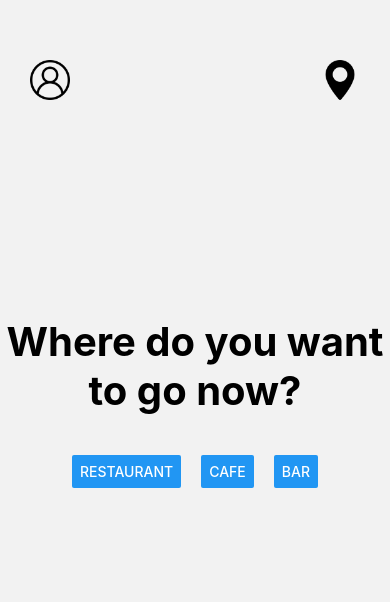
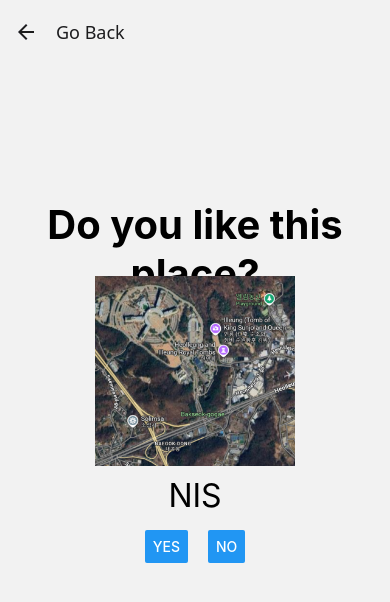
Before and after one commit to detvildalivet/sinchon_guide, a React Native app: screen /NoMatch in a window 390 px wide. Shown: the top 602 px of the page. Built offline with nearby package versions, Linux system fonts and the light colour scheme.

Commit message:
noMatchScreen

```diff
--- a/App.js
+++ b/App.js
@@ -1,10 +1,10 @@
-import { Component } from 'react';
 import { NavigationContainer } from '@react-navigation/native';
 import { createNativeStackNavigator } from '@react-navigation/native-stack';
 import HomeScreen from './src/home';
 import WillYouMatchScreen from './src/willyoumatch';
 import ProfileScreen from './src/profile';
 import SettingsScreen from './src/settings';
+import NoMatchScreen from './src/nomatch';
 
 const Stack = createNativeStackNavigator();
 
@@ -15,7 +15,7 @@ function RootStack() {
       <Stack.Screen name='WillYouMatch' component={WillYouMatchScreen}
         options={{
           headerTransparent: true,
-          headerTitle: 'Go back',
+          headerTitle: 'Go Back',
           headerShadowVisible: false
         }}
       />
@@ -31,18 +31,23 @@ function RootStack() {
           headerTitleAlign: 'center'
         }}
       />
+      <Stack.Screen name='NoMatch' component={NoMatchScreen}
+        options={{
+          headerTransparent: true,
+          headerTitle: 'Go Back',
+          headerShadowVisible: false
+        }}
+      />
     </Stack.Navigator>
   );
 }
 
-class App extends Component {
-  render () {
-    return (
-      <NavigationContainer>
-        <RootStack/>
-      </NavigationContainer>
-    );
-  }
+const App = () => {
+  return (
+    <NavigationContainer>
+      <RootStack/>
+    </NavigationContainer>
+  );
 }
 
 export default App;
--- a/src/home.js
+++ b/src/home.js
@@ -1,9 +1,7 @@
-import { Component } from 'react';
 import { TouchableOpacity, Button, Text, View, Alert, Image } from 'react-native'; // Alert is only for testing.
 import styles from './styles';
 
-class HomeScreen extends Component {
-  render () {
+const HomeScreen = ({ navigation }) => {
   return (
     <View style={styles.container}>
       <Text style={styles.maintxt}>
@@ -13,19 +11,19 @@ class HomeScreen extends Component {
         <Button
           title="Restaurant"
           onPress={()=>
-              { this.props.navigation.navigate('WillYouMatch', { selectedPlace: 'Restaurant' }) }
+            { navigation.navigate('WillYouMatch', { selectedPlace: 'Restaurant' }) }
           }
         />
         <Button
           title="Cafe"
           onPress={()=>
-              { this.props.navigation.navigate('WillYouMatch', { selectedPlace: 'Cafe' }) }
+            { navigation.navigate('WillYouMatch', { selectedPlace: 'Cafe' }) }
           }
         />
         <Button
           title="Bar"
           onPress={()=>
-              { this.props.navigation.navigate('WillYouMatch', { selectedPlace: 'Bar' }) }
+            { navigation.navigate('WillYouMatch', { selectedPlace: 'Bar' }) }
           }
         />
       </View>
@@ -40,7 +38,7 @@ class HomeScreen extends Component {
       <View style={styles.topLeftContainer}>
         <TouchableOpacity
           onPress={()=>
-              { this.props.navigation.navigate('Profile') }
+            { navigation.navigate('Profile') }
           }
         >
           <Image
@@ -52,6 +50,5 @@ class HomeScreen extends Component {
     </View>
   );
 }
-}
 
 export default HomeScreen;
--- /dev/null
+++ b/src/nomatch.js
@@ -0,0 +1,49 @@
+import React, { useState } from 'react';
+import { Button, Text, View, Alert, Image } from 'react-native'; // Alert is only for testing.
+import styles from './styles';
+
+const NoMatchScreen = ({ route }) => {
+  const [index, setIndex] = useState(0)
+
+  const noPressed = () => {
+    setIndex((prev) => (prev + 1) % location.length)
+  }
+
+  const location = [
+    {
+      id: '0',
+      title: 'NIS',
+      source: require('./assets/minimaps/Map_temp.png')
+    },
+    {
+      id: '1',
+      title: 'The Pentagon',
+      source: require('./assets/minimaps/Map2_temp.png')
+    }
+  ]
+  const selectedPlace = route?.params?.selectedPlace || null
+
+  return (
+    <View style={styles.container}>
+
+      <View style={styles.topContainer}>
+        <Text style={styles.maintxt}>
+          Do you like this place?
+        </Text>
+      </View>
+
+      <View style={{ alignItems: 'center' }}>
+        <Image source={location[index].source} style={styles.minimap} />
+        <Text style={styles.subTitle}>{ location[index].title }</Text>
+
+        <View style={[styles.buttonContainer, { margin: 10 }]}>
+          <Button title='Yes' onPress={()=>Alert.alert('Your choose to go to: ', `${location[index].title}`)}/>
+          <Button title='No' onPress={noPressed} />
+        </View>
+      </View>
+
+    </View>
+  )
+}
+
+export default NoMatchScreen;
--- a/src/profile.js
+++ b/src/profile.js
@@ -3,7 +3,7 @@ import styles from './styles';
 
 const LIST = [
   {
-    id: '1',
+    id: '0',
     title: 'History',
     iconSource: require('./assets/pics/history.png'),
   },
@@ -16,7 +16,7 @@ const Item = ({ title, iconSource }) => (
   </View>
 )
 
-const ProfileScreen = (props) => {
+const ProfileScreen = ({ navigation }) => {
   const renderItem = ({ item }) => (
       <Item title={item.title} iconSource={item.iconSource} />
   )
@@ -33,7 +33,7 @@ const ProfileScreen = (props) => {
           <Image style={{width: 60, height: 60}} source={USERDATA.imgSource} />
         </View>
         <View style={styles.settingsIconContainer}>
-          <TouchableOpacity onPress={()=>props.navigation.navigate('Settings')}>
+          <TouchableOpacity onPress={()=>navigation.navigate('Settings')}>
             <Image style={styles.smallIcon} source={require('./assets/pics/setting.png')} />
           </TouchableOpacity>
         </View>
--- a/src/styles.js
+++ b/src/styles.js
@@ -40,11 +40,25 @@ const styles = StyleSheet.create({
     flexDirection: 'row',
     gap: 20,
   },
+  topContainer: {
+    flex: 1,
+    flexDirection: 'row',
+    position: 'absolute',
+    justifyContent: 'center',
+    top: 200,
+    gap: 20,
+  },
   maintxt: {
     fontWeight: 'bold',
     textAlign: 'center',
     textAlignVertical: 'center',
     fontSize: 40,
+  },
+  subTitle: {
+    textAlign: 'center',
+    textAlignVertical: 'center',
+    fontSize: 32,
+    margin: 5,
   },
   item: {
     backgroundColor: 'white',
@@ -93,7 +107,12 @@ const styles = StyleSheet.create({
     position: 'absolute',
     top: 10,
     right: 10,
-  }
+  },
+  minimap: {
+    width: 200,
+    height: 200,
+    resizeMode: 'center'
+  },
 });
 
 export default styles;
--- a/src/willyoumatch.js
+++ b/src/willyoumatch.js
@@ -1,11 +1,8 @@
-import { Component } from 'react';
 import { Button, Text, View, Alert } from 'react-native'; // Alert is only for testing.
 import styles from './styles';
 
-class WillYouMatchScreen extends Component {
-  render () {
-    const { params } = this.props.route;
-    const selectedPlace = params ? params.selectedPlace : null;
+const WillYouMatchScreen = ({ route, navigation }) => {
+  const selectedPlace = route?.params?.selectedPlace || null;
   return (
     <View style={styles.container}>
       <Text style={styles.maintxt}>
@@ -13,11 +10,11 @@ class WillYouMatchScreen extends Component {
       </Text>
       <View style={styles.buttonContainer}>
         <Button title='Yes' onPress={()=>Alert.alert('Your Choice: ', `You go to ${ selectedPlace } with people.`)}/>
-          <Button title='No' onPress={()=>Alert.alert('Your choice: ', `You go to ${ selectedPlace } alone.`)}/>
+        <Button title='No' onPress={()=>navigation.navigate('NoMatch', { selectedPlace: selectedPlace})}/>
       </View>
     </View>
   )
 }
-}
+
 
 export default WillYouMatchScreen;
```
Also changed, not shown: src/assets/minimaps/Map_temp.png (added), 1 other file (tests, documents, lock files or other folders). Lines whose indentation alone changed are shown as unchanged.
